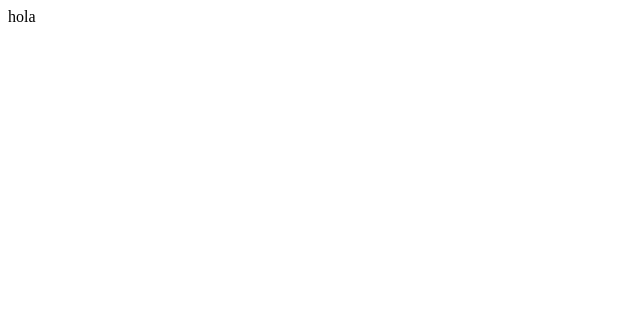
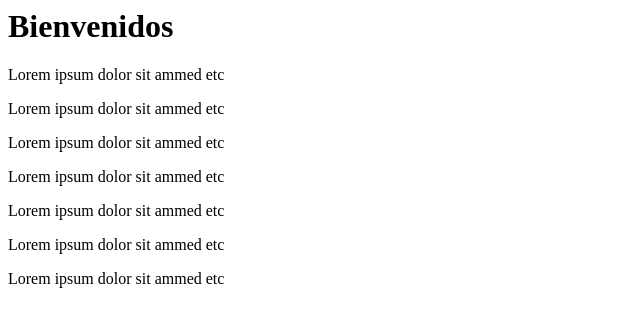
Before and after one commit to LiamPSxd/80640, a plain HTML site: page index.html in a window 1280 px wide. Shown: the whole page, without its empty margins (0-640 px from the left). Drawn offline with Linux system fonts and the light colour scheme.

Commit message:
Segundo commit
Creación de una página web

```diff
--- a/index.html
+++ b/index.html
@@ -1 +1,15 @@
-hola
+<html>
+  <head>
+    <title>Página de mi repositorio</title>
+  </head>
+  <body>
+    <h1>Bienvenidos</h1>
+    <p>Lorem ipsum dolor sit ammed etc</p>
+    <p>Lorem ipsum dolor sit ammed etc</p>
+    <p>Lorem ipsum dolor sit ammed etc</p>
+    <p>Lorem ipsum dolor sit ammed etc</p>
+    <p>Lorem ipsum dolor sit ammed etc</p>
+    <p>Lorem ipsum dolor sit ammed etc</p>
+    <p>Lorem ipsum dolor sit ammed etc</p>
+  </body>
+</html>
```
